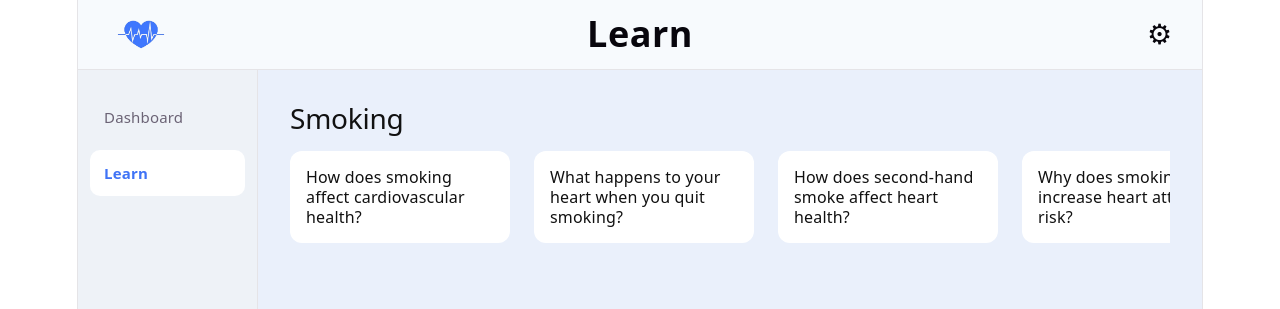
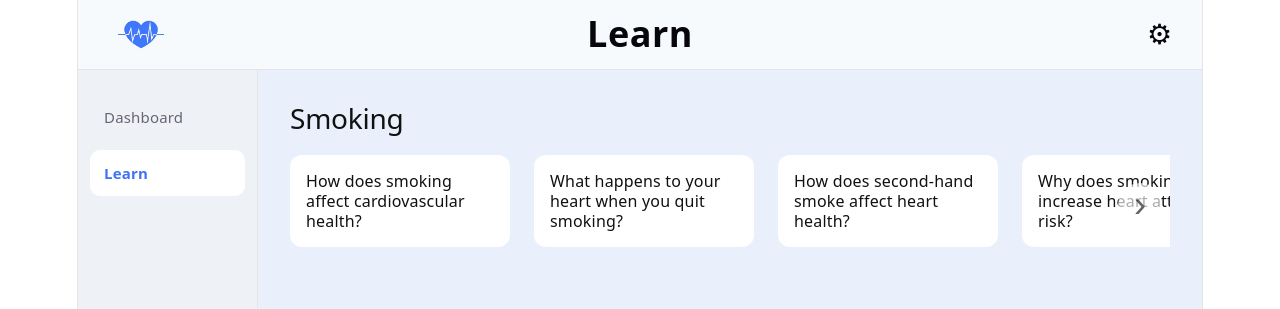
Before and after one commit to RackyDay/ai-cardiometabolic-risk, a React app in the folder frontend/: page /learn in a window 1280 px wide. Shown: the top 309 px of the page. Built offline with nearby package versions, Linux system fonts and the light colour scheme; the HTML template or start-up script is replaced by a standard one.

Commit message:
Created learn page and structure. Included scrolling using arrows on top of default scrolling using mouse or trackpad.

```diff
--- a/frontend/src/pages/learn.css
+++ b/frontend/src/pages/learn.css
@@ -13,6 +13,12 @@
   font-size: 28px;
   font-weight: 500;
   color: #111111;
+  text-align: left;
+}
+
+.learn-carousel {
+  position: relative;
+  width: 100%;
 }
 
 .learn-card-grid {
@@ -24,8 +30,15 @@
   overflow-x: auto;
   overflow-y: hidden;
 
-  padding-bottom: 12px;
+  padding: 4px 0 12px;
   scroll-snap-type: x proximity;
+
+  scrollbar-width: none;
+  -ms-overflow-style: none;
+}
+
+.learn-card-grid::-webkit-scrollbar {
+  display: none;
 }
 
 .learn-card {
@@ -46,3 +59,39 @@
   transform: translateY(-2px);
   box-shadow: 0 6px 16px rgba(0, 0, 0, 0.08);
 }
+
+.learn-arrow-button {
+  position: absolute;
+  top: 50%;
+  transform: translateY(-50%);
+
+  width: 44px;
+  height: 44px;
+  border: none;
+  border-radius: 50%;
+
+  background: rgba(255, 255, 255, 0.65);
+  color: rgba(17, 17, 17, 0.65);
+
+  font-size: 36px;
+  line-height: 1;
+  cursor: pointer;
+
+  display: grid;
+  place-items: center;
+
+  z-index: 2;
+}
+
+.learn-arrow-button:hover {
+  background: rgba(255, 255, 255, 0.9);
+  color: rgba(17, 17, 17, 0.9);
+}
+
+.learn-arrow-left {
+  left: 8px;
+}
+
+.learn-arrow-right {
+  right: 8px;
+}
--- a/frontend/src/pages/learn.jsx
+++ b/frontend/src/pages/learn.jsx
@@ -2,7 +2,15 @@ import useLearnViewModel from "../viewmodels/useLearnViewModel";
 import "./learn.css";
 
 function LearnPage() {
-  const { visibleSections } = useLearnViewModel();
+  const {
+    visibleSections,
+    cardScrollRef,
+    canScrollLeft,
+    canScrollRight,
+    scrollCardsLeft,
+    scrollCardsRight,
+    updateScrollButtons,
+  } = useLearnViewModel();
 
   return (
     <section className="learn-page">
@@ -10,16 +18,40 @@ function LearnPage() {
         <section key={section.id} className="learn-section">
           <h2 className="learn-section-title">{section.title}</h2>
 
-          <div className="learn-card-grid">
-            {section.articles.map((article) => (
-              <a
-                key={article.id}
-                href={article.url}
-                className="learn-card"
+          <div className="learn-carousel">
+            {canScrollLeft && (
+              <button
+                type="button"
+                className="learn-arrow-button learn-arrow-left"
+                onClick={scrollCardsLeft}
+                aria-label="Scroll articles left"
               >
-                {article.title}
-              </a>
-            ))}
+                ‹
+              </button>
+            )}
+
+            <div
+              ref={cardScrollRef}
+              className="learn-card-grid"
+              onScroll={updateScrollButtons}
+            >
+              {section.articles.map((article) => (
+                <a key={article.id} href={article.url} className="learn-card">
+                  {article.title}
+                </a>
+              ))}
+            </div>
+
+            {canScrollRight && (
+              <button
+                type="button"
+                className="learn-arrow-button learn-arrow-right"
+                onClick={scrollCardsRight}
+                aria-label="Scroll articles right"
+              >
+                ›
+              </button>
+            )}
           </div>
         </section>
       ))}
--- a/frontend/src/viewmodels/useLearnViewModel.js
+++ b/frontend/src/viewmodels/useLearnViewModel.js
@@ -1,6 +1,11 @@
+import { useCallback, useEffect, useRef, useState } from "react";
+
 function useLearnViewModel() {
-  // Temporary logic for now.
-  // Later, this can come from RiskContext or backend results.
+  const cardScrollRef = useRef(null);
+
+  const [canScrollLeft, setCanScrollLeft] = useState(false);
+  const [canScrollRight, setCanScrollRight] = useState(false);
+
   const relevantRiskFactors = {
     smoking: true,
     bloodPressure: false,
@@ -40,8 +45,50 @@ function useLearnViewModel() {
 
   const visibleSections = learningSections.filter((section) => section.isVisible);
 
+  const updateScrollButtons = useCallback(() => {
+    const container = cardScrollRef.current;
+
+    if (!container) return;
+
+    const tolerance = 2;
+    const maxScrollLeft = container.scrollWidth - container.clientWidth;
+
+    setCanScrollLeft(container.scrollLeft > tolerance);
+    setCanScrollRight(container.scrollLeft < maxScrollLeft - tolerance);
+  }, []);
+
+  const scrollCardsLeft = () => {
+    cardScrollRef.current?.scrollBy({
+      left: -260,
+      behavior: "smooth",
+    });
+  };
+
+  const scrollCardsRight = () => {
+    cardScrollRef.current?.scrollBy({
+      left: 260,
+      behavior: "smooth",
+    });
+  };
+
+  useEffect(() => {
+    requestAnimationFrame(updateScrollButtons);
+
+    window.addEventListener("resize", updateScrollButtons);
+
+    return () => {
+      window.removeEventListener("resize", updateScrollButtons);
+    };
+  }, [updateScrollButtons]);
+
   return {
     visibleSections,
+    cardScrollRef,
+    canScrollLeft,
+    canScrollRight,
+    scrollCardsLeft,
+    scrollCardsRight,
+    updateScrollButtons,
   };
 }
 
```
